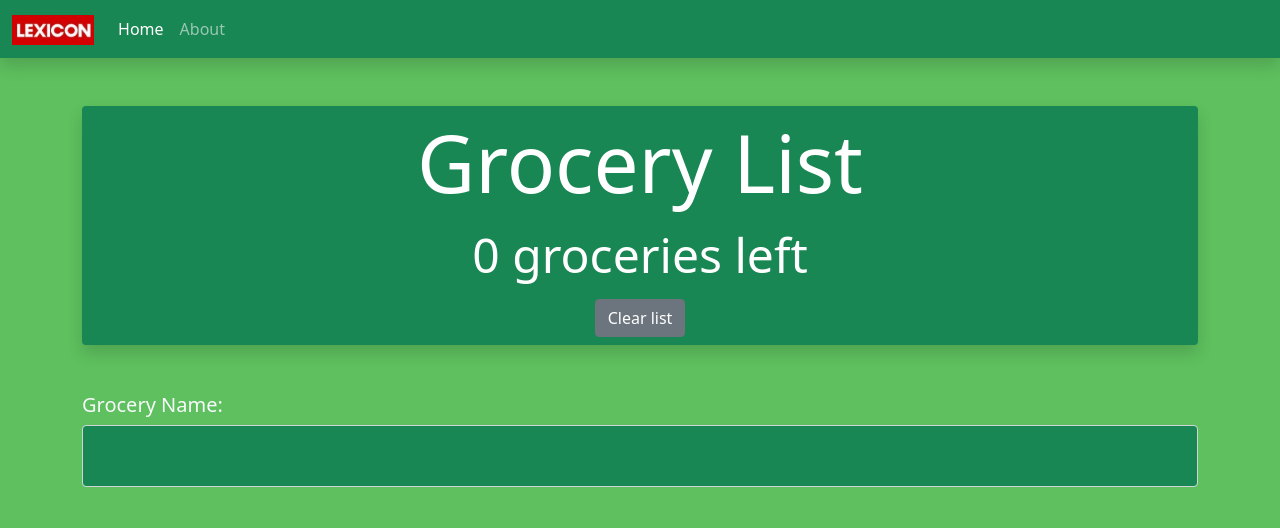
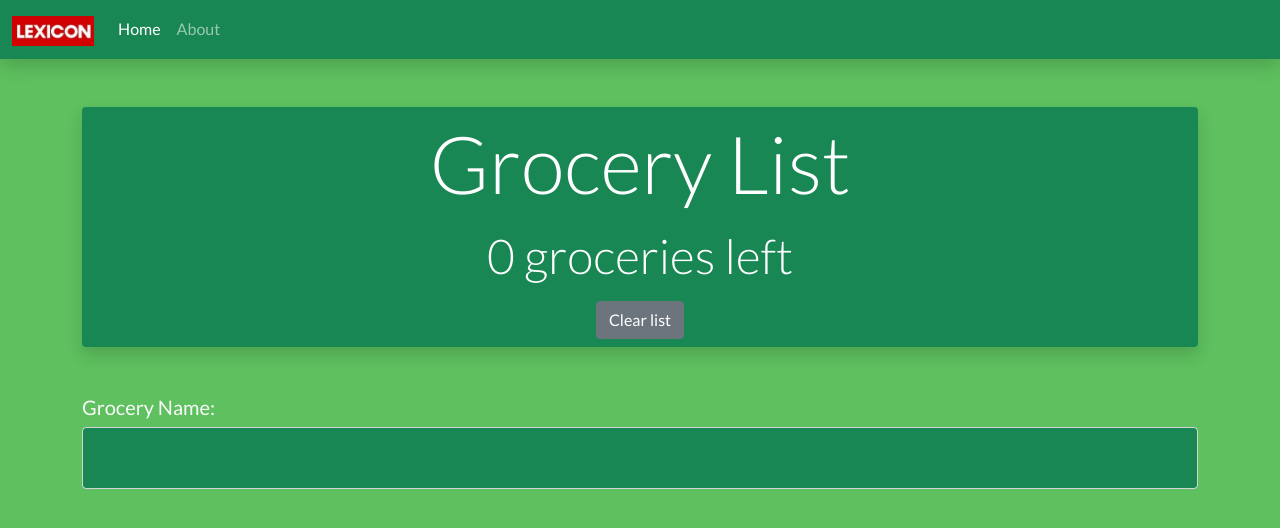
Before and after one commit to johnLexicon/react-laboration-2, a React (Create React App) app: page / in a window 1280 px wide. Shown: the top 528 px of the page. Built offline with nearby package versions, Linux system fonts and the light colour scheme.

Commit message:
Changed font-family to Lato

```diff
--- a/src/index.css
+++ b/src/index.css
@@ -1,5 +1,8 @@
+@import url('https://fonts.googleapis.com/css2?family=Lato:wght@300;400&display=swap');
+
 body {
   background-color: #5ec05e;
+  font-family: 'Lato', sans-serif;
 }
 
 .grocery-list .grocery-title {
```
